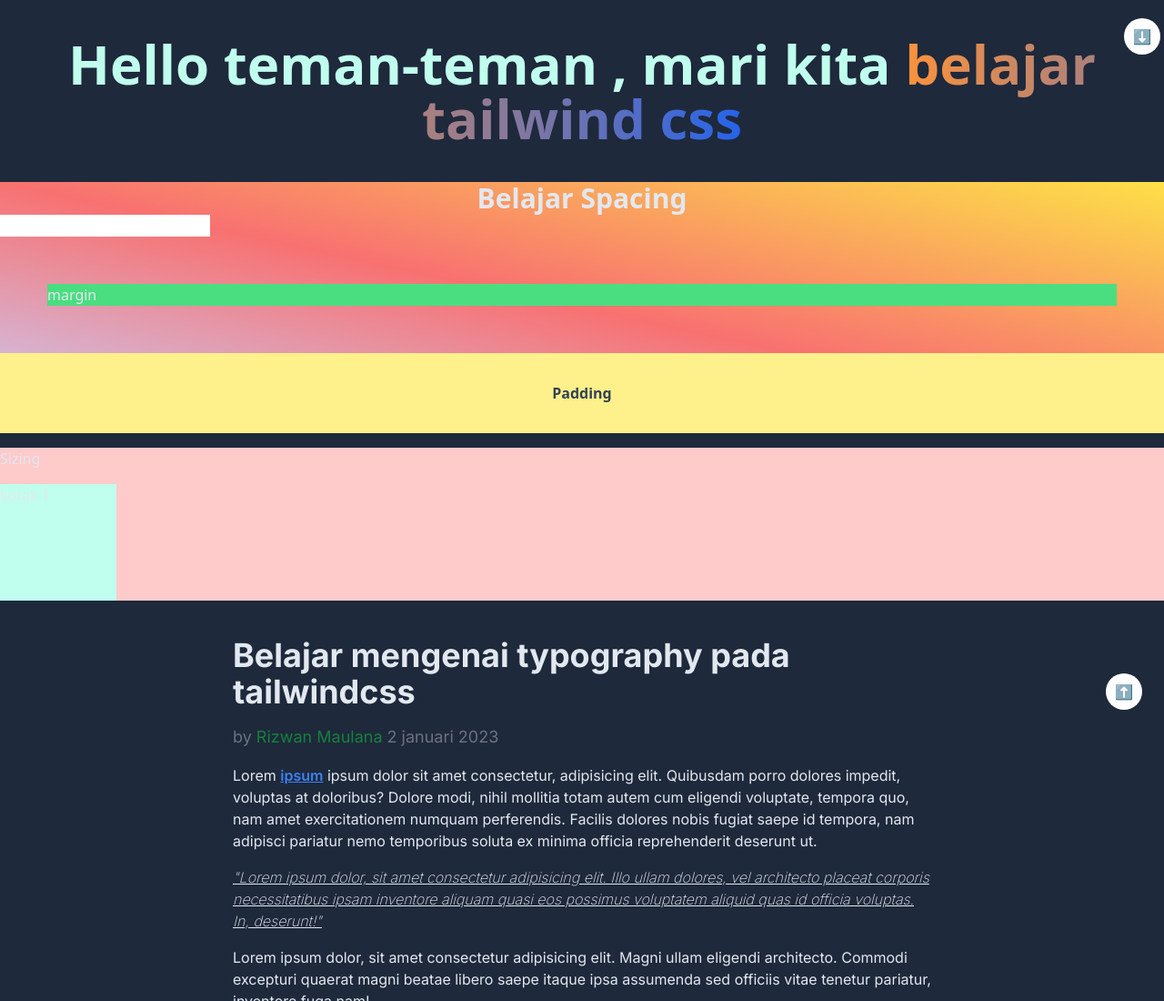
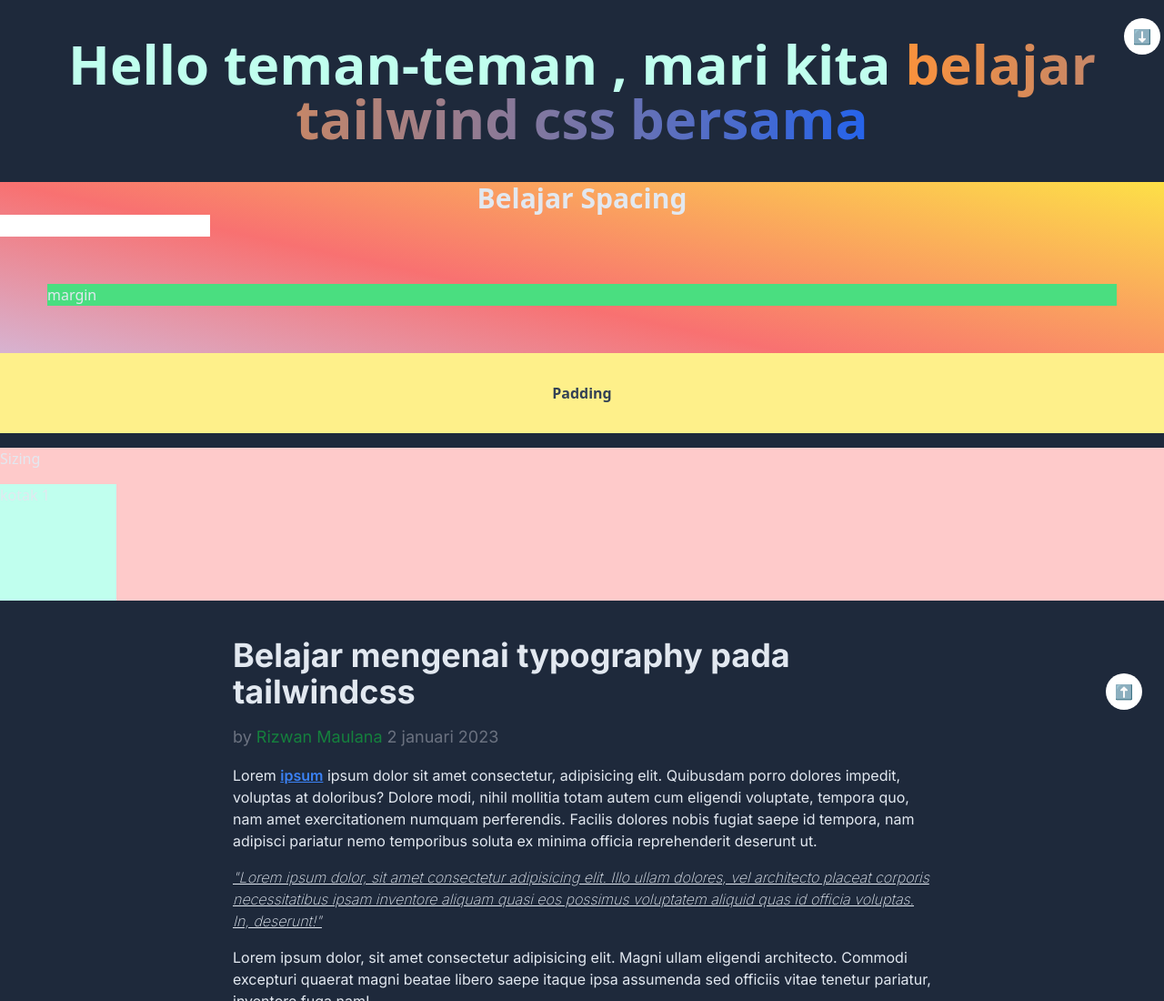
Before and after one commit to rizwanm0507/meteri-tailwindcss, a website: page index.html in a window 1280 px wide. Shown: the top 1100 px of the page at 91% size. Drawn offline with Linux system fonts and the light colour scheme.

Commit message:
menambahkan kata bersama

```diff
--- a/index.html
+++ b/index.html
@@ -60,7 +60,7 @@
       <span
         class="bg-gradient-to-r from-orange-400 to-blue-600 bg-clip-text text-transparent"
       >
-        belajar tailwind css
+        belajar tailwind css bersama
       </span>
     </h1>
     <!-- Spacing start -->
```
